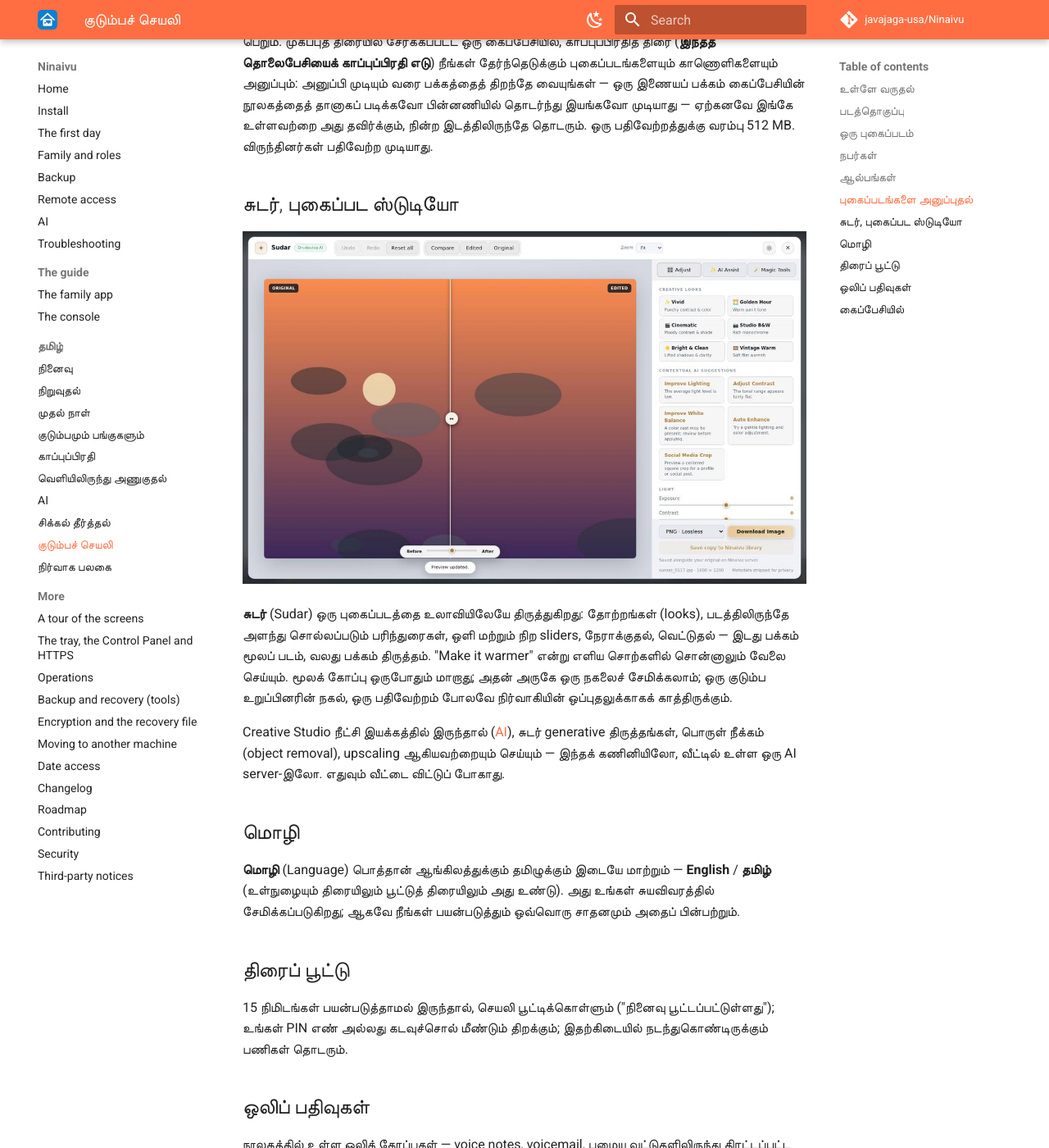
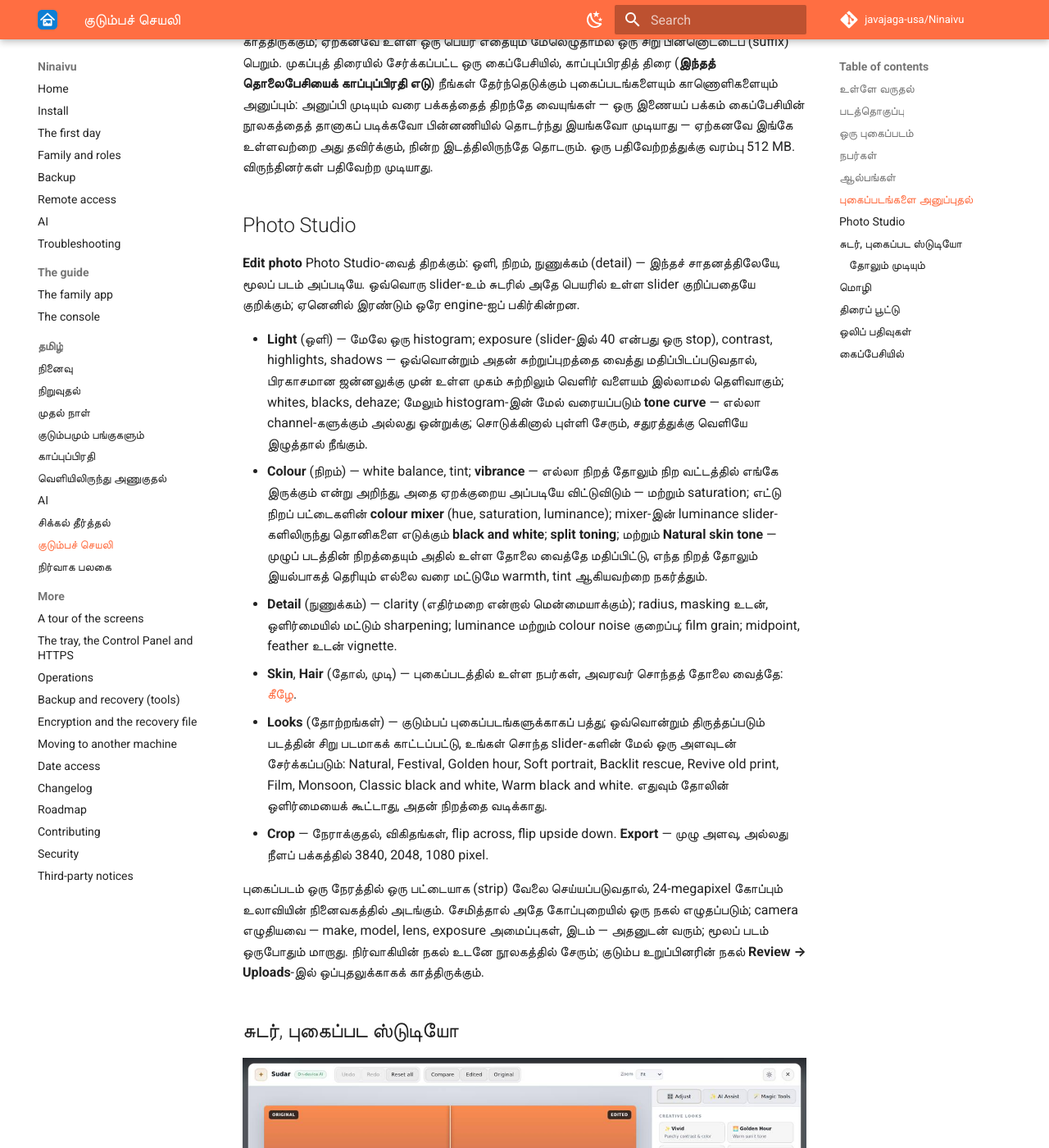
Before and after one commit to javajaga-usa/Ninaivu, an MkDocs documentation site: the page built from docs/site/ta/guide-family.md, in a window 1280 px wide and 1400 px high, scrolled down 4490 px. Shown: the whole window at 82% size. Built offline with MkDocs 1.6.1 and Material for MkDocs 9.7.7, drawn with Linux system fonts in a browser that asks for light colours; comment, search, counter and statistics services are not loaded; some of the changed text lies outside the part shown.

Commit message:
Bring the guides up to date in both languages and rebuild the PDFs
The family guide said Edit photo opened Sudar; it opens the Photo Studio,
which the guide never described. It has its own section now, and the AI
page says the two share one engine. The Tamil pages carry everything the
English ones gained since 0.1.0 - the straightening that turns photographs
by itself with its two switches, Skin and hair, the Python install on
Windows and Mac - and today's Sudar changes: results saved to the library,
the Enhance tools and Colourise, Fuller hair, hairstyles, the new sliders.

Both PDFs are rebuilt from the pages with tools/build_guide_pdf.py.

Co-Authored-By: Claude Fable 5.1 <noreply@anthropic.com>
Claude-Session: https://claude.ai/code/session_01BNcyV54A1qvS3do2YNavCT

```diff
--- a/docs/site/ta/guide-family.md
+++ b/docs/site/ta/guide-family.md
@@ -88,7 +88,9 @@ Shift-சொடுக்கு; கவனத்தில் உள்ள அட
 - `D` — மூலப் படத்தைப் **பதிவிறக்கு** (குடும்ப உறுப்பினர்களும் நிர்வாகிகளும்).
 - **பகிர்வு இணைப்பு** — இந்தப் புகைப்படத்துக்கான ஒரு இணைப்பு, விருப்பமான
   கடவுச்சொல்லுடன்; நீங்கள் ஏற்கனவே பார்க்க முடிந்ததை மட்டுமே அது காட்டும்.
-- **படத்தைத் திருத்து** — சுடர், புகைப்பட ஸ்டுடியோ, கீழே விளக்கம்.
+- **Edit photo** (படத்தைத் திருத்து) — Photo Studio, கீழே விளக்கம் (குடும்ப
+  உறுப்பினர்களும் நிர்வாகிகளும்). அதன் அருகே உள்ள பொத்தான் **சுடர்**, AI
+  ஸ்டுடியோவைத் திறக்கும்; அதுவும் கீழே.
 - `Space` — **படக்காட்சி** (slideshow); வேகத்தையும் மீண்டும் இயங்குவதையும் விவரங்களில்
   மாற்றலாம். `K` — **சுவர்ப் படச் சட்டம்** (Ambient Frame): முழுத் திரை, ஒவ்வொரு
   படத்தின் மேலும் மெல்லிய நகர்வு, மூலையில் ஒரு கடிகாரம், சில வினாடிகளுக்கு ஒருமுறை
@@ -127,20 +129,121 @@ Live Photos, motion photos தங்கள் சிறு காணொளிய
 படிக்கவோ பின்னணியில் தொடர்ந்து இயங்கவோ முடியாது — ஏற்கனவே இங்கே உள்ளவற்றை அது
 தவிர்க்கும், நின்ற இடத்திலிருந்தே தொடரும். ஒரு பதிவேற்றத்துக்கு வரம்பு 512 MB. விருந்தினர்கள் பதிவேற்ற முடியாது.
 
+## Photo Studio
+
+**Edit photo** Photo Studio-வைத் திறக்கும்: ஒளி, நிறம், நுணுக்கம் (detail) — இந்தச்
+சாதனத்திலேயே, மூலப் படம் அப்படியே. ஒவ்வொரு slider-உம் சுடரில் அதே பெயரில் உள்ள
+slider குறிப்பதையே குறிக்கும்; ஏனெனில் இரண்டும் ஒரே engine-ஐப் பகிர்கின்றன.
+
+- **Light** (ஒளி) — மேலே ஒரு histogram; exposure (slider-இல் 40 என்பது ஒரு stop),
+  contrast, highlights, shadows — ஒவ்வொன்றும் அதன் சுற்றுப்புறத்தை வைத்து
+  மதிப்பிடப்படுவதால், பிரகாசமான ஜன்னலுக்கு முன் உள்ள முகம் சுற்றிலும் வெளிர் வளையம்
+  இல்லாமல் தெளிவாகும்; whites, blacks, dehaze; மேலும் histogram-இன் மேல் வரையப்படும்
+  **tone curve** — எல்லா channel-களுக்கும் அல்லது ஒன்றுக்கு; சொடுக்கினால் புள்ளி
+  சேரும், சதுரத்துக்கு வெளியே இழுத்தால் நீங்கும்.
+- **Colour** (நிறம்) — white balance, tint; **vibrance** — எல்லா நிறத் தோலும்
+  நிற வட்டத்தில் எங்கே இருக்கும் என்று அறிந்து, அதை ஏறக்குறைய அப்படியே விட்டுவிடும்
+  — மற்றும் saturation; எட்டு நிறப் பட்டைகளின் **colour mixer** (hue, saturation,
+  luminance); mixer-இன் luminance slider-களிலிருந்து தொனிகளை எடுக்கும் **black and
+  white**; **split toning**; மற்றும் **Natural skin tone** — முழுப் படத்தின்
+  நிறத்தையும் அதில் உள்ள தோலை வைத்தே மதிப்பிட்டு, எந்த நிறத் தோலும் இயல்பாகத்
+  தெரியும் எல்லை வரை மட்டுமே warmth, tint ஆகியவற்றை நகர்த்தும்.
+- **Detail** (நுணுக்கம்) — clarity (எதிர்மறை என்றால் மென்மையாக்கும்); radius,
+  masking உடன், ஒளிர்மையில் மட்டும் sharpening; luminance மற்றும் colour noise
+  குறைப்பு; film grain; midpoint, feather உடன் vignette.
+- **Skin**, **Hair** (தோல், முடி) — புகைப்படத்தில் உள்ள நபர்கள், அவரவர் சொந்தத்
+  தோலை வைத்தே: [கீழே](#தோலும்-முடியும்).
+- **Looks** (தோற்றங்கள்) — குடும்பப் புகைப்படங்களுக்காகப் பத்து; ஒவ்வொன்றும்
+  திருத்தப்படும் படத்தின் சிறு படமாகக் காட்டப்பட்டு, உங்கள் சொந்த slider-களின் மேல்
+  ஒரு அளவுடன் சேர்க்கப்படும்: Natural, Festival, Golden hour, Soft portrait, Backlit
+  rescue, Revive old print, Film, Monsoon, Classic black and white, Warm black and
+  white. எதுவும் தோலின் ஒளிர்மையைக் கூட்டாது, அதன் நிறத்தை வடிக்காது.
+- **Crop** — நேராக்குதல், விகிதங்கள், flip across, flip upside down. **Export** —
+  முழு அளவு, அல்லது நீளப் பக்கத்தில் 3840, 2048, 1080 pixel.
+
+புகைப்படம் ஒரு நேரத்தில் ஒரு பட்டையாக (strip) வேலை செய்யப்படுவதால், 24-megapixel
+கோப்பும் உலாவியின் நினைவகத்தில் அடங்கும். சேமித்தால் அதே கோப்புறையில் ஒரு நகல்
+எழுதப்படும்; camera எழுதியவை — make, model, lens, exposure அமைப்புகள், இடம் —
+அதனுடன் வரும்; மூலப் படம் ஒருபோதும் மாறாது. நிர்வாகியின் நகல் உடனே நூலகத்தில்
+சேரும்; குடும்ப உறுப்பினரின் நகல் **Review → Uploads**-இல் ஒப்புதலுக்காகக்
+காத்திருக்கும்.
+
 ## சுடர், புகைப்பட ஸ்டுடியோ
 
 ![சுடர்](../../screens/family-sudar.jpg)
 
 **சுடர்** (Sudar) ஒரு புகைப்படத்தை உலாவியிலேயே திருத்துகிறது: தோற்றங்கள் (looks),
-படத்திலிருந்தே அளந்து சொல்லப்படும் பரிந்துரைகள், ஒளி மற்றும் நிற sliders, நேராக்குதல்,
-வெட்டுதல் — இடது பக்கம் மூலப் படம், வலது பக்கம் திருத்தம். "Make it warmer" என்று
-எளிய சொற்களில் சொன்னாலும் வேலை செய்யும். மூலக் கோப்பு ஒருபோதும் மாறாது; அதன் அருகே
-ஒரு நகலைச் சேமிக்கலாம்; ஒரு குடும்ப உறுப்பினரின் நகல், ஒரு பதிவேற்றம் போலவே
-நிர்வாகியின் ஒப்புதலுக்காகக் காத்திருக்கும்.
+படத்திலிருந்தே அளந்து சொல்லப்படும் பரிந்துரைகள், ஒளி மற்றும் நிற slider-கள்
+(exposure, contrast, shadows, highlights, dehaze; vibrance, saturation, white
+balance; clarity, sharpness, noise, vignette), நேராக்குதல், வெட்டுதல் (சதுரம், 16:9,
+4:5, story-க்கு 9:16) — இடது பக்கம் மூலப் படம், வலது பக்கம் திருத்தம். "Make it
+warmer" என்று எளிய சொற்களில் சொன்னாலும் வேலை செய்யும். மூலக் கோப்பு ஒருபோதும்
+மாறாது; அதன் அருகே ஒரு நகலைச் சேமிக்கலாம்; ஒரு குடும்ப உறுப்பினரின் நகல், ஒரு
+பதிவேற்றம் போலவே நிர்வாகியின் ஒப்புதலுக்காகக் காத்திருக்கும்.
+
+**எந்த முடிவையும் சேமிக்கலாம்.** வெட்டி எடுத்த பொருள், மங்கலாக்கிய பின்னணி, colour
+pop (முக்கியப் பொருள் நிறத்தில், மற்றவை கருப்பு-வெள்ளையில்), பெரிதாக்கிய,
+சீரமைத்த அல்லது நிறமூட்டிய படம், உருவாக்கிய முன்னோட்டம்: ஒவ்வொன்றுக்கும்
+**Download**-இன் அருகே **Save to library** உண்டு; அது slider-களின் திருத்தம் போகும்
+வழியிலேயே போகும் — நிர்வாகிக்கு மூலப் படத்தின் அருகே வெளியிடப்படும், குடும்ப
+உறுப்பினருக்கு ஒப்புதல் வரிசையில் சேரும். **Object removal**, **Clothing colour**
+ஆகியவை **Apply to photo** மூலம் தங்கள் முடிவைப் படத்தின் மேலேயே வைக்கும்; ஆகவே
+slider-களும் Save-உம் அங்கேயே இருக்கும்.
+
+**Enhance tools** — **Upscale**, **Restore faces**, **Colourise** — எப்போதும்
+அட்டையில் இருக்கும்; அமைக்கப்படாதது மங்கலாகக் காட்டப்படும், அதன் கீழே உள்ள வரி எந்த
+model தேவை என்றும், நிர்வாகி அதைச் சேர்ப்பார் என்றும் சொல்லும் ([AI](ai.md#சுடர்)).
+கடைசி இரண்டும் இருந்தால், **Revive old photo** ஒரு பழைய படத்தின் முகங்களைச்
+சீரமைத்துப் பின் நிறமூட்டும் — ஒரே தட்டலில்.
 
 Creative Studio நீட்சி இயக்கத்தில் இருந்தால் ([AI](ai.md)), சுடர் generative
-திருத்தங்கள், பொருள் நீக்கம் (object removal), upscaling ஆகியவற்றையும் செய்யும் —
-இந்தக் கணினியிலோ, வீட்டில் உள்ள ஒரு AI server-இலோ. எதுவும் வீட்டை விட்டுப் போகாது.
+திருத்தங்களையும் செய்யும் — புதிய **சிகை அலங்காரம்** உட்பட; அது சரிசெய்யப்படுவதல்ல,
+வரையப்படுவது; prompt-இன் கீழ் பத்து யோசனைகள் உண்டு — பொருள் நீக்கம் (object
+removal), upscaling ஆகியவற்றையும்; இந்தக் கணினியிலோ, வீட்டில் உள்ள ஒரு AI
+server-இலோ. எதுவும் வீட்டை விட்டுப் போகாது.
+
+### தோலும் முடியும்
+
+Photo Studio-வில் **Skin** அல்லது **Hair**, அல்லது சுடரில் **Skin & hair retouch**
+திறங்கள் — இவை ஒரே கருவிகள் — நினைவு புகைப்படத்தில் உள்ள ஒவ்வொரு முகத்தையும், இந்தக்
+கணினியிலேயே, People பக்கம் ஏற்கனவே பயன்படுத்தும் முக model-ஐக் கொண்டு தேடும்.
+மேலே அது கண்டுபிடித்த நபர்கள்: **Everyone**, பிறகு ஒவ்வொரு முகமும். ஒருவரைத்
+தேர்ந்தெடுத்தால் ஒரு slider அவருக்கு மட்டும் நகரும் (அருகில் ஒரு புள்ளி அதைச்
+சொல்லும்); Everyone-ஐத் தேர்ந்தெடுத்தால், தனக்கென அமைப்பு கொடுக்கப்படாத
+எல்லோருக்கும் நகரும். **Improve faces** ஒவ்வொருவருக்கும் அவரிடம் தனித்துத் தெரிந்ததை
+மட்டும் கொடுக்கும் — நிழலில் உள்ள முகம் உயர்த்தப்படும், மஞ்சள் அல்லது இளஞ்சிவப்புச்
+சாயல் தோலை நோக்கித் திருப்பப்படும், பளபளக்கும் நெற்றி அமைதியாக்கப்படும், நரை
+மறைக்கப்படும் — வேறு எதுவும் இல்லை. அது Undo-வின் ஒரு படி; அது நகர்த்திய ஒவ்வொரு
+slider-உம் இன்னும் slider-தான்.
+
+இந்தக் கருவிகள் செய்வதும் செய்யாததும்:
+
+- **ஒவ்வொருவரும் அவரவர் சொந்தத் தோலை வைத்தே மதிப்பிடப்படுகிறார்கள்.** ஒரே படத்தில்
+  உள்ள ஒரு வெளிர் முகமும் மிகக் கருத்த முகமும் ஒரே நிறத்தை நோக்கித் தள்ளப்படுவதில்லை.
+- **பொட்டு, குங்குமம், சிந்தூரம், திருநீறு, சந்தனம் இருப்பது போலவே விடப்படும்.**
+  இவற்றை எதுவும் மென்மையாக்காது, நிறம் மாற்றாது, மங்கலாக்காது; அவற்றின் நிறம் அருகில்
+  உள்ள தோலில் பரவாது.
+- **எதுவும் தோலை வெளுக்காது.** *Face light* என்பது நிழலில் உள்ள முகத்துக்கான
+  exposure; எல்லா நிறத் தோலும் ஒரே அளவு உயர்த்தப்படும்; ஆகவே கருத்த முகம் கருத்ததாகவே
+  இருக்கும். நபரின் கண்களின் வெள்ளை, முகம் உண்மையிலேயே மங்கலாக இருப்பதைக் காட்டும்போது
+  மட்டுமே இது பரிந்துரைக்கப்படும் — தோல் கருத்ததாக இருப்பதால் ஒருபோதும் இல்லை.
+- **கண்கள், புருவங்கள், உதடுகள், பற்கள் தொடப்படாது.** *Soften* கறைகளை நீக்கி
+  துளைகளை விட்டுவிடும்; ஒரு மடிப்பு, இமை, மச்சம் அப்படியே இருக்கும்.
+- **முடியும் தாடியும்:** *Strands & shine*, *Fuller hair* (முடி இழைகளுக்கிடையே
+  உச்சந்தலை தெரியும் வெளிர் இடைவெளிகளை முடியின் சொந்த நிறத்தை நோக்கி மூடும்; முடிக்கு
+  வெளியே எதையும் சேர்க்காது), *Cover grey*, *Hair colour* (கருப்பு, அடர் பழுப்பு,
+  பழுப்பு, chestnut, மருதாணி, burgundy அல்லது எந்த நிறமும்). முடியை அதன் பின்னால்
+  உள்ளதிலிருந்து பிரித்தறிய முடியாதபோது — கருப்புச் சுவருக்கு முன் கருப்பு முடி —
+  ஊகிக்காமல் அப்படியே சொல்லிவிடும்; **Add**, **Remove** கொண்டு நீங்களே வரைந்து
+  சேர்க்கலாம். நீங்கள் வரைந்தது, படத்தை வெட்டினாலும் திருப்பினாலும் படத்துடனேயே போகும்.
+- **Natural skin tone**, Photo Studio-வின் **Colour** பகுதியில், முழுப் படத்தின்
+  நிறத்தையும் அதில் உள்ள தோலை வைத்தே மதிப்பிடும் — வீட்டு வெளிச்சம் மஞ்சள், நிழலான
+  முற்றம் நீலம் — மேலும் எந்த நிறத் தோலும் இயல்பாகத் தெரியும் எல்லை வரை மட்டுமே
+  warmth, tint slider-களை நகர்த்தும்.
+
+முகங்களைக் கண்டுபிடிக்க முக model தேவை (**AI models → Finding and grouping faces**,
+அத்தியாவசியத் தொகுப்பில் உள்ளது). அது இல்லாவிட்டால் பகுதி அதைச் சொல்லும்; தூரிகை
+அப்போதும் வேலை செய்யும்.
 
 ## மொழி
 
```
Also changed, not shown: docs/CHANGELOG.md (+8 -0 lines), docs/site/ai.md (+4 -1 lines), docs/site/guide-family.md (+46 -4 lines), docs/site/ta/ai.md (+31 -4 lines), docs/site/ta/guide-console.md (+6 -2 lines), docs/site/ta/install.md (+19 -0 lines), 2 other files.
